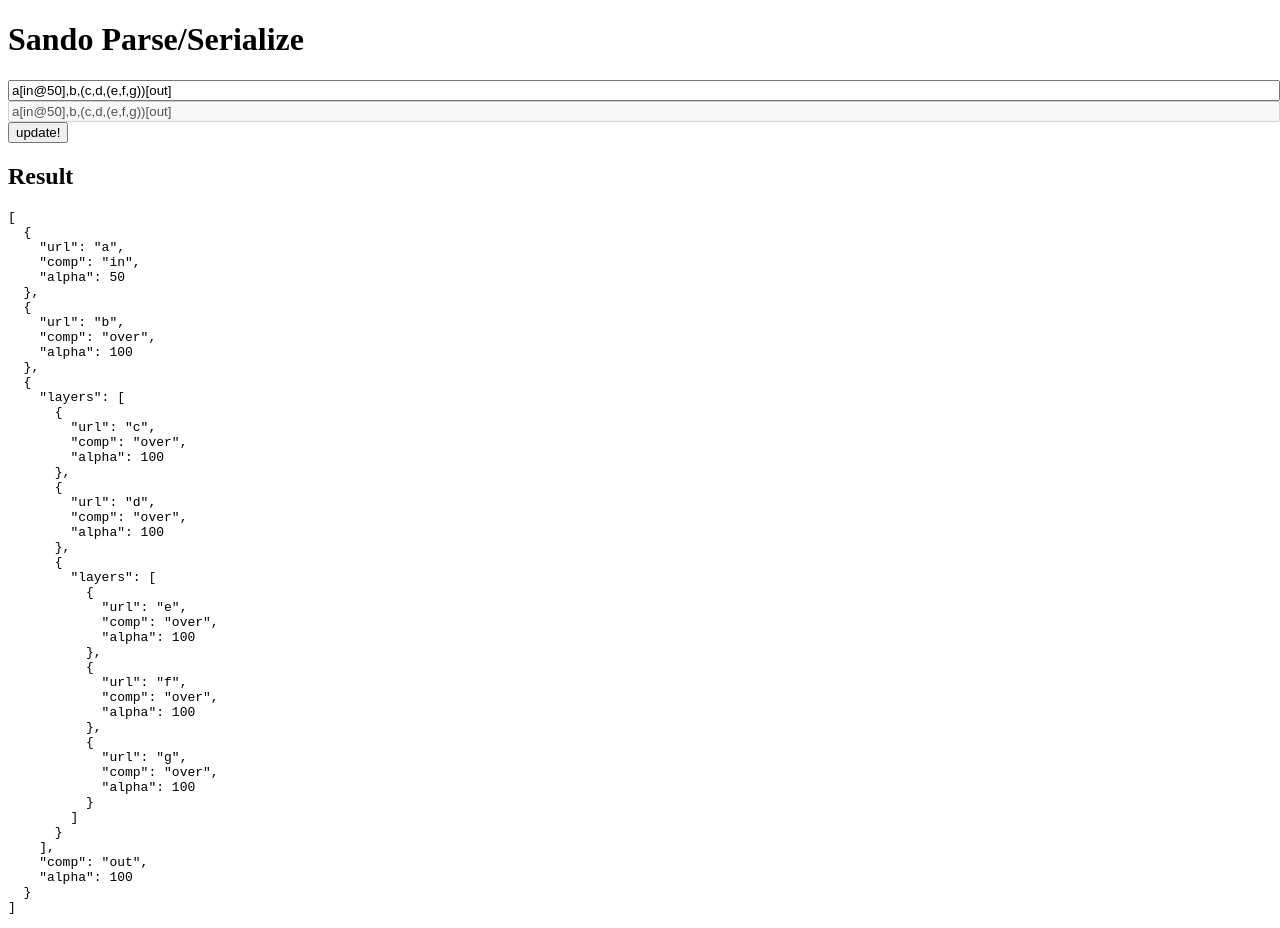
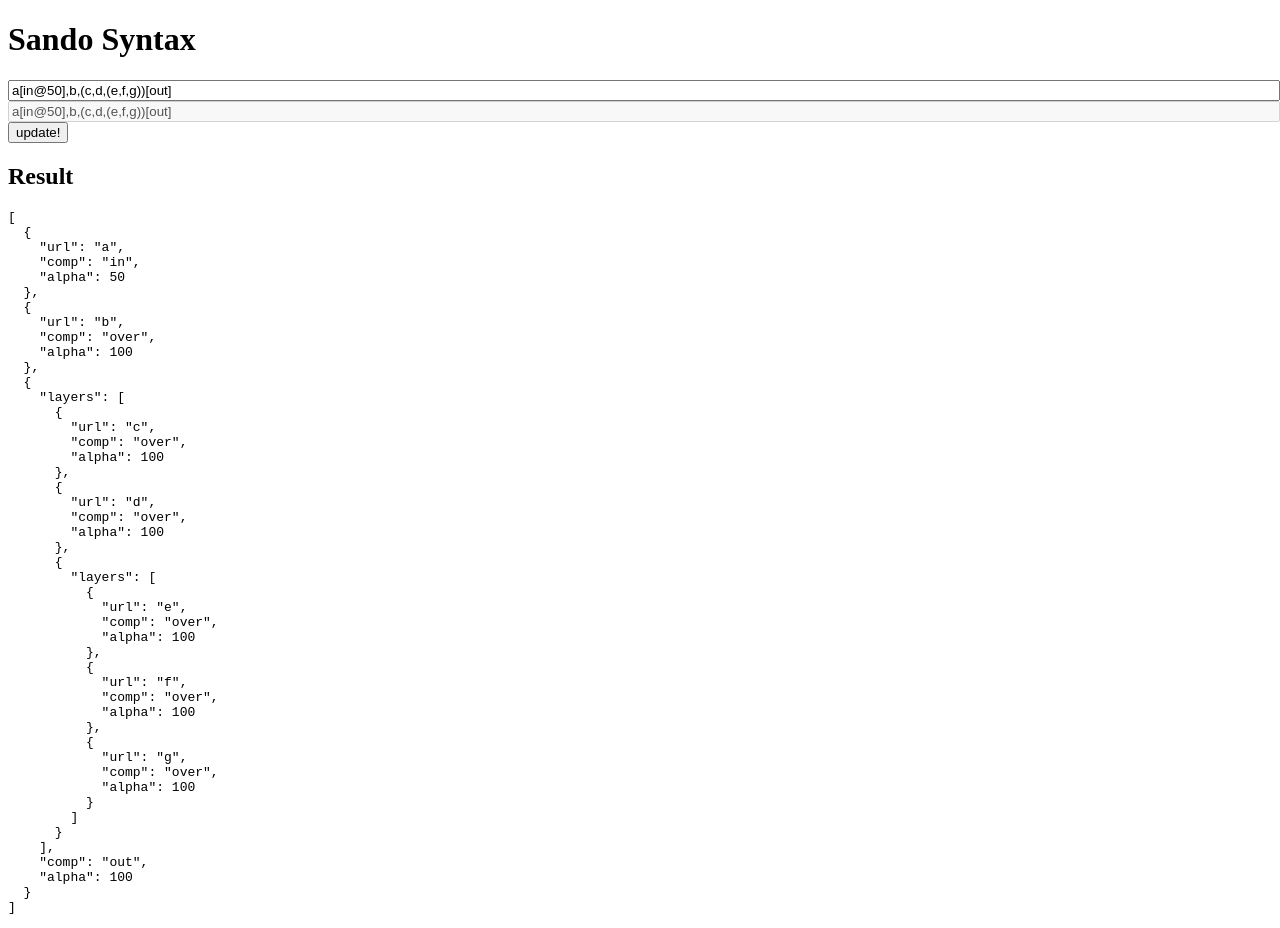
Before and after one commit to shawnbot/sando, a plain HTML site: page syntax.html in a window 1280 px wide. Drawn offline with Linux system fonts and the light colour scheme.

Commit message:
changed heading

```diff
--- a/syntax.html
+++ b/syntax.html
@@ -10,7 +10,7 @@
     </style>
   </head>
   <body>
-    <h1>Sando Parse/Serialize</h1>
+    <h1>Sando Syntax</h1>
     <form id="form">
       <p>
         <input type="text" id="input" value="a[in@50],b,(c,d,(e,f,g))[out]">
```
